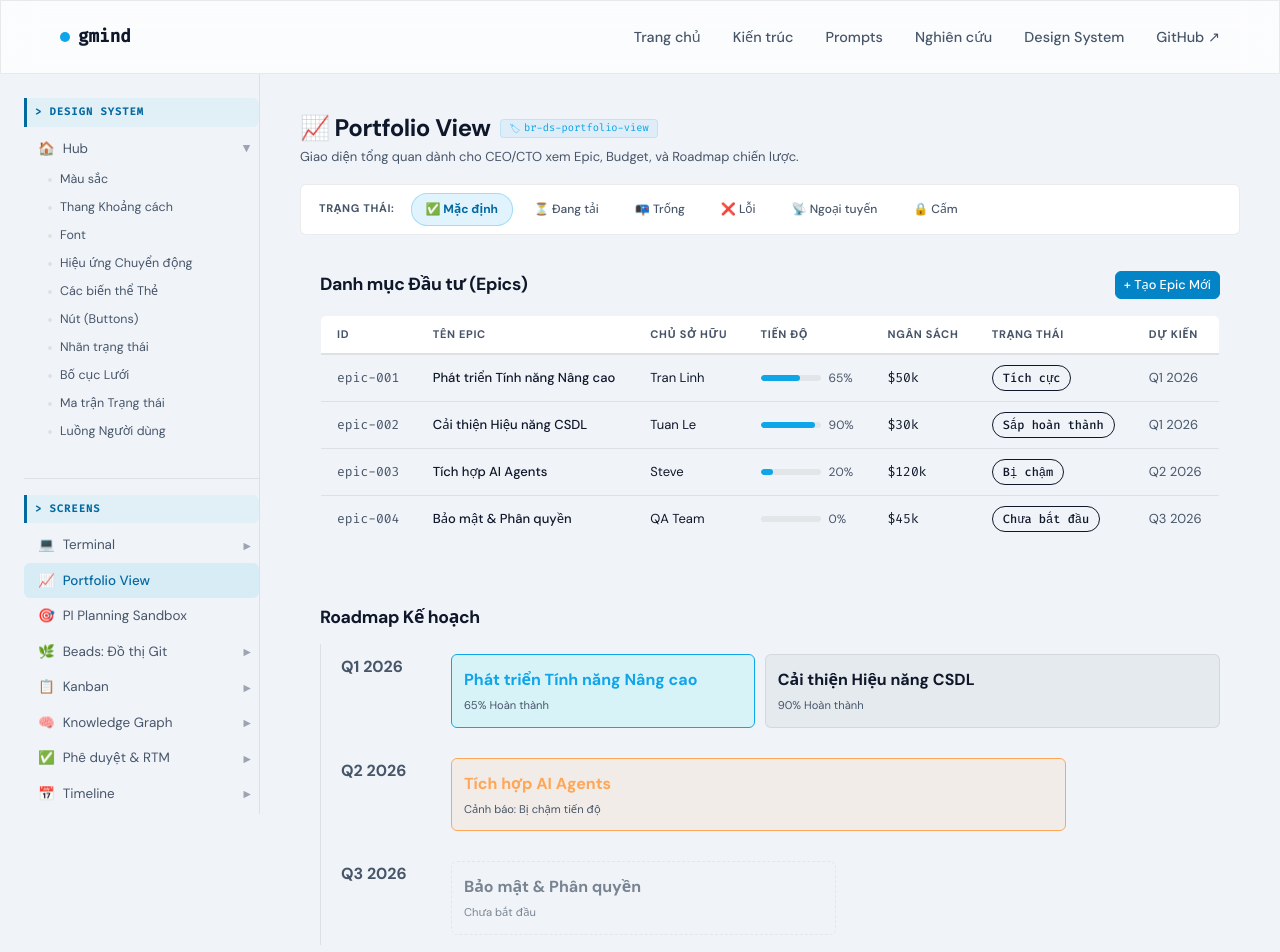
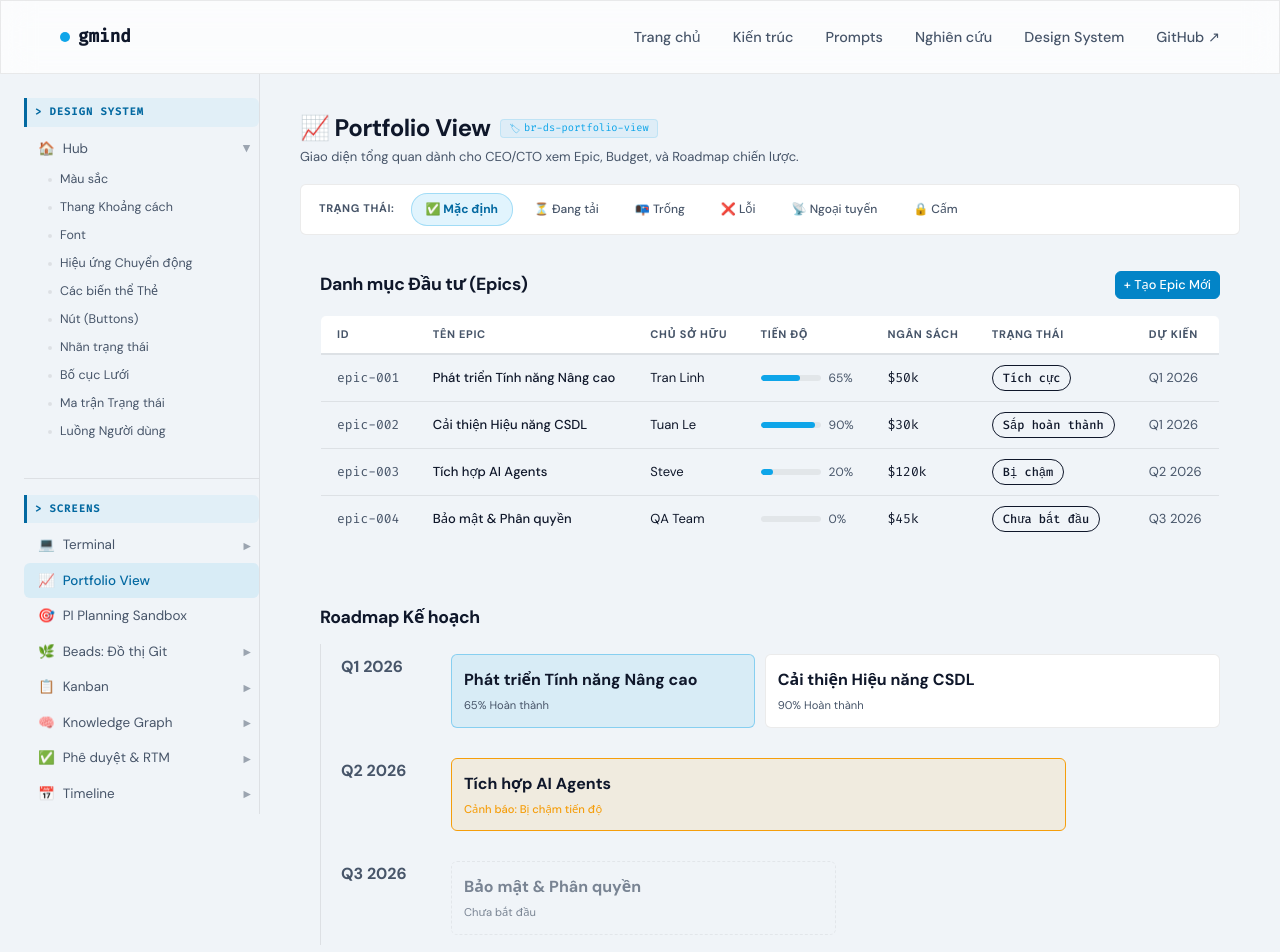
Before and after one commit to duyhunghd6/gmind, a Next.js app in the folder apps/website/: page /design-system/portfolio in a window 1280 px wide. Shown: the top 952 px of the page. Built offline with nearby package versions, Linux system fonts and the light colour scheme.

Commit message:
fix(portfolio): resolve light and dark mode contrast issues
Replaced static rgba colors with semantic CSS variables for standard adherence to the Gmind Design Tokens.

Beads-ID: br-ds-portfolio-view

```diff
--- a/apps/website/src/app/design-system/portfolio/page.tsx
+++ b/apps/website/src/app/design-system/portfolio/page.tsx
@@ -81,11 +81,11 @@ export default function PortfolioScreen() {
             <div style={{ display: "grid", gridTemplateColumns: "100px 1fr", gap: "10px", borderLeft: "1px solid var(--border)", paddingLeft: "20px", position: "relative" }}>
                <div style={{ color: "var(--text-dim)", fontWeight: 600, paddingTop: "10px" }}>Q1 2026</div>
                <div style={{ display: "flex", gap: "10px", padding: "10px 0" }}>
-                  <div style={{ background: "rgba(0,229,255,0.1)", border: "1px solid var(--accent-cyan)", padding: "12px", borderRadius: "6px", width: "40%" }}>
-                     <div style={{ fontWeight: 600, color: "var(--accent-cyan)" }}>Phát triển Tính năng Nâng cao</div>
+                  <div style={{ background: "var(--accent-cyan-dim)", border: "1px solid var(--border-highlight)", padding: "12px", borderRadius: "6px", width: "40%" }}>
+                     <div style={{ fontWeight: 600, color: "var(--text)" }}>Phát triển Tính năng Nâng cao</div>
                      <div style={{ fontSize: "0.7rem", color: "var(--text-dim)", marginTop: "4px" }}>65% Hoàn thành</div>
                   </div>
-                  <div style={{ background: "rgba(139,148,158,0.1)", border: "1px solid var(--border)", padding: "12px", borderRadius: "6px", width: "60%" }}>
+                  <div style={{ background: "var(--surface)", border: "1px solid var(--border)", padding: "12px", borderRadius: "6px", width: "60%" }}>
                      <div style={{ fontWeight: 600, color: "var(--text)" }}>Cải thiện Hiệu năng CSDL</div>
                      <div style={{ fontSize: "0.7rem", color: "var(--text-dim)", marginTop: "4px" }}>90% Hoàn thành</div>
                   </div>
@@ -93,9 +93,9 @@ export default function PortfolioScreen() {
 
                <div style={{ color: "var(--text-dim)", fontWeight: 600, paddingTop: "10px" }}>Q2 2026</div>
                <div style={{ display: "flex", gap: "10px", padding: "10px 0" }}>
-                  <div style={{ background: "rgba(255,166,87,0.1)", border: "1px solid #ffa657", padding: "12px", borderRadius: "6px", width: "80%" }}>
-                     <div style={{ fontWeight: 600, color: "#ffa657" }}>Tích hợp AI Agents</div>
-                     <div style={{ fontSize: "0.7rem", color: "var(--text-dim)", marginTop: "4px" }}>Cảnh báo: Bị chậm tiến độ</div>
+                  <div style={{ background: "var(--accent-amber-dim)", border: "1px solid var(--accent-amber)", padding: "12px", borderRadius: "6px", width: "80%" }}>
+                     <div style={{ fontWeight: 600, color: "var(--text)" }}>Tích hợp AI Agents</div>
+                     <div style={{ fontSize: "0.7rem", color: "var(--accent-amber)", marginTop: "4px", fontWeight: 500 }}>Cảnh báo: Bị chậm tiến độ</div>
                   </div>
                </div>
 
```
